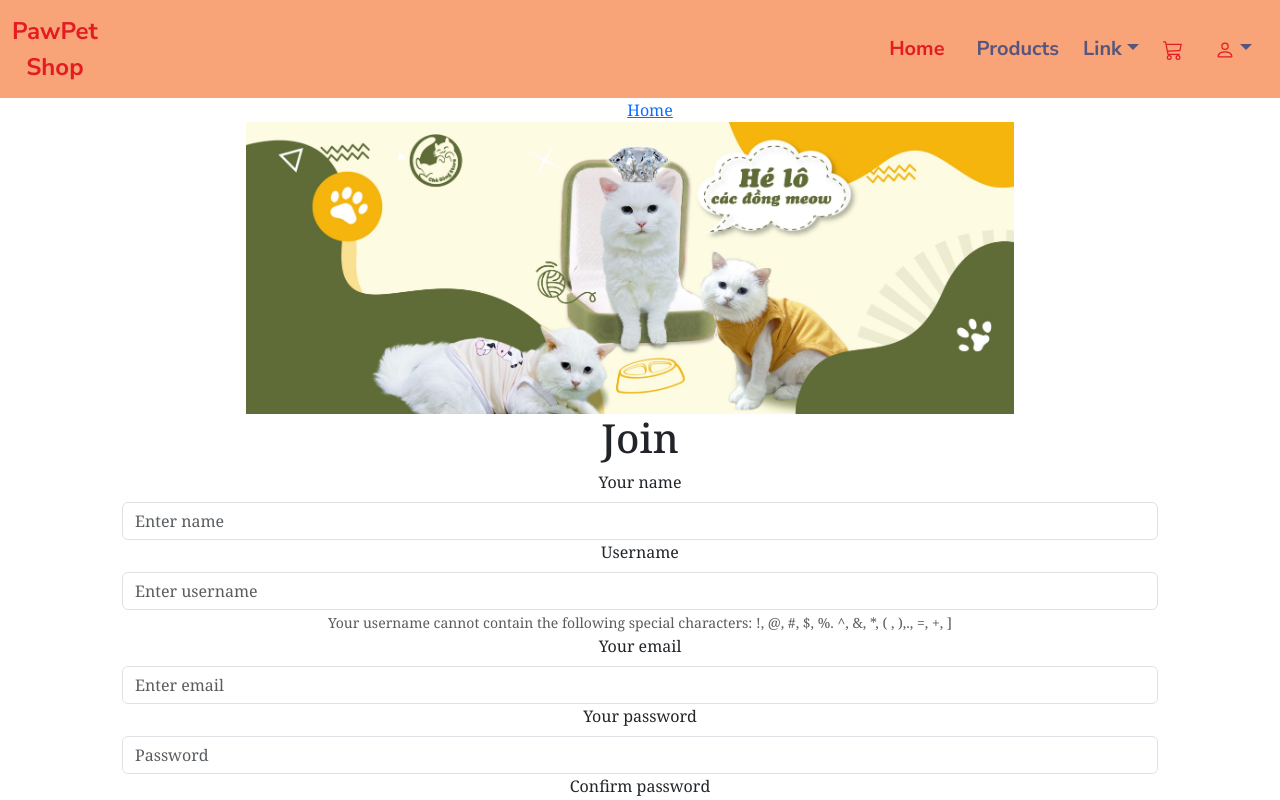
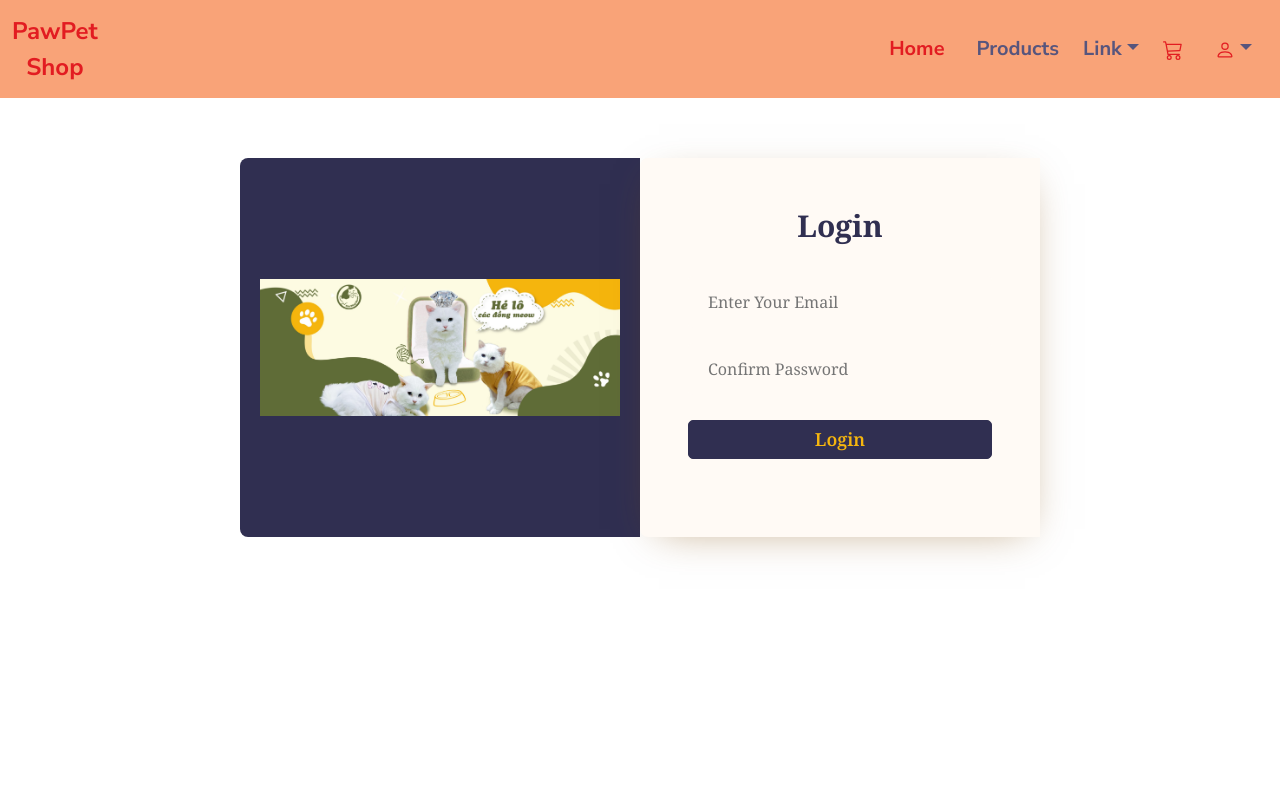
Before and after one commit to xrnhy2911/paw-pet-shop, a React (Create React App) app: page /login in a window 1280 px wide. Shown: the top 800 px of the page. Built offline with nearby package versions, Linux system fonts and the light colour scheme.

Commit message:
login, css login, css footer

```diff
--- a/src/components/contact/contact.jsx
+++ b/src/components/contact/contact.jsx
@@ -21,6 +21,8 @@ export default function Contact() {
                         <img src={chabong} alt="" srcset="" />
                     </div>
                 </div>
+
+
             </div>
         </div>
 
--- a/src/components/footer/footer.css
+++ b/src/components/footer/footer.css
@@ -40,7 +40,7 @@
 }
 
 .sb_footer-link_div h4{
-    font-size: 20px;
+    font-size: 16px;
     font-weight: 600;
     margin-bottom: 10px;
     margin-top: 10px;
@@ -52,7 +52,7 @@
 
 
 .sb_footer-link_div a p{
-    font-size: 18px;
+    font-size: 14px;
     line-height: 17px;
     margin-top: 1rem;
 }
@@ -63,7 +63,7 @@
 }
 
 .sb_footer-link_div p{
-    font-size: 15px;
+    font-size: 13px;
     line-height: 15px;
     margin: 0.5rem 0;
     cursor: pointer;
@@ -85,7 +85,7 @@
 }
 
 .sb_footer-below-link p{
-    font-size: 13px;
+    font-size: 11px;
     line-height: 15px;
     margin-left: 2rem;
     color: white;
@@ -100,7 +100,7 @@ hr{
 }
 
 .sb_footer-copyright p{
-    font-size: 12px;
+    font-size: 10px;
     line-height: 15px;
     color: rgb(79, 74, 74);
     font-weight: 500;
@@ -109,7 +109,7 @@ hr{
 
 @media screen and (max-width:850px) {
     .sb_footer{
-        font-size: 34px;
+        font-size: 32px;
         line-height: 42px;
     }
 
@@ -117,7 +117,7 @@ hr{
 
 @media screen and (max-width:550px) {
     .sb_footer{
-        font-size: 34px;
+        font-size: 32px;
         line-height: 42px;
 
     }
@@ -127,7 +127,7 @@ hr{
     }
 
     .sb_footer-btn p{
-        font-size: 14px;
+        font-size: 12px;
         line-height: 20px;
     }
 
@@ -148,7 +148,7 @@ hr{
 
 @media screen and (max-width:400px) {
     .sb_footer{
-        font-size: 27px;
+        font-size: 25px;
     }
 
 }
--- a/src/components/login/Login.jsx
+++ b/src/components/login/Login.jsx
@@ -1,71 +1,28 @@
 import React from 'react';
-import { Form, Container, Col } from 'react-bootstrap';
 import theCat from '../../img/chabongimg.jpg'
 import './login.css'
 
 export default function Login(){
-    return (
-        <div className = "SignUp-Button">
-        <Container>
-                <Col className="Col-1">
-                  <div className="home">
+    return(
+        <div className="login_contact">
+            {/* <h1>Contact Us</h1> */}
+            <div className="login_sb_contact"> {/* container */}
+                <div className="login_sb_contact-link"> {/* main */}
+                <div className="login_contact-img">
+                        <img src={theCat} alt="" srcset="" />
+                    </div>
+                    <div className="login_sb_contact-link-div"> {/* content */}
+                    <h2> Login </h2>
+                    <form action="#" method="post">
+                        <input type="email" name="name" placeholder="Enter Your Email" />
+                        <input type="password" name="cf_pass" placeholder="Confirm Password" />
+                        <button type="submit" className="login_btn"> Login <i className="fas fa-paper"></i></button>
+                    </form>
+                    </div>
 
-                  <a href="/"  role="button" aria-pressed="true"> Home</a>
-                  </div>
-                  <div className="thePeople">
-                      <img src={theCat} alt="thePeople" />
-                  </div>
+                </div>
+            </div>
+        </div>
 
-                </Col>
-
-                <Col className="Col-2">
-                  <div className="signupTitle">
-                        <h1 className="CL">Join </h1>
-                    </div>
-                    <Form className="signUp-from">
-                        <Form.Group className="formBasicName">
-                            <Form.Label className="">Your name</Form.Label>
-                            <Form.Control placeholder="Enter name"
-                                required/>
-                        </Form.Group>
-                        <Form.Group className="formBasicUsername">
-                            <Form.Label className="">Username</Form.Label>
-                            <Form.Control placeholder="Enter username"
-                                required/>
-                            <Form.Text className="text-muted">
-                                Your username cannot contain the following special characters: !, @, #, $, %. ^, &, *, ( , ),., =, +, ]
-                            </Form.Text>
-                        </Form.Group>
-                        <Form.Group className="formBasicEmail">
-                            <Form.Label className="">Your email</Form.Label>
-                            <Form.Control
-                                type="email"
-                                placeholder="Enter email"
-                                required/>
-                        </Form.Group>
-                        <Form.Group className="formBasicPassword">
-                            <Form.Label className="">Your password</Form.Label>
-                            <Form.Control type="password" placeholder="Password"
-                              required/>
-                        </Form.Group>
-                        <Form.Group className="formBasicConfirmPassword">
-                            <Form.Label className="">Confirm password</Form.Label>
-                            <Form.Control type="password" placeholder="Confirm password"
-                              required
-                              />
-                            <Form.Text className="text-warning">
-                                ddkdkdkd
-                            </Form.Text>
-                        </Form.Group>
-                        <div className="btnContinue">
-                            <button className="SW" type="submit">
-                                Continue
-                            </button>
-                        </div>
-                    </Form>
-                </Col>
-        </Container>
-
-    </div>
     );
 };
--- a/src/components/login/login.css
+++ b/src/components/login/login.css
@@ -1,24 +1,138 @@
-img{
-    width: 60vw;
+*{
+    padding: 0;
+    margin: 0;
+    box-sizing: border-box;
+    font-family: 'Noto Serif', serif;
 }
 
-.Col-2{
-    padding:0px 40px;
+.login_contact{
+    position: relative;
+    min-height: 100vh;
+    z-index: 0;
+    background-color: white;
+    padding: 30px;
+    justify-content: center;
+    display: grid;
+    grid-template-rows: 1fr auto 1fr;
+    align-items: center;
 }
 
-.Col-1{
-    padding-right: 20px;
-    display: grid;
-    justify-content: center;
+.login_sb_contact{
+    max-width: 800px;
+    margin-top: 0 auto;
 }
 
-.Col-1 > .home{
-    margin-top: auto;
-    margin-bottom: auto;
-    margin-left: 20px;
-    display: block;
+.login_contact h2{
+    line-height: 40px;
+    margin-bottom: 5px;
+    font-size: 30px;
+    font-weight: bold;
+    color: #302f51;
+    text-align: center;
+}
+
+.login_contact .login_sb_contact-link {
+    position: relative;
+    display: flex;
+    margin: 30px 0;
+}
+
+.login_sb_contact-link-div {
+    flex-basis: 50%;
+    padding: 3em 3em;
+    background: #fffaf5;
+    box-shadow: 2px 9px 40px -17px rgb(125, 73, 5, 0.5);
+    border-top-left-radius: 8px;
+    border-bottom-left-radius: 8px;
+}
+
+.login_contact-img{
+    flex-basis: 50%;
+    background-size: cover;
+    background: #302f51;
+    padding: 20px;
+    border-top-left-radius: 8px !important;
+    border-bottom-left-radius: 8px !important;
     align-items: center;
-    justify-content: center;
+    display: grid;
+
+}
+.login_contact img{
+    max-width: 100%;
+}
+
+.login_btn,
+button{
+    border: 1px solid #302f51;
+    border-radius: 5px;
+    padding: 5px 0;
+}
+input{
+    border-radius: 5px;
+}
+
+.login_btn{
+    margin-top: 10px;
+}
+
+
+.login_btn:hover,
+button:hover{
+    color: #302f51;
+    transition: 0.5s ease;
+    background-color: whitesmoke;
+}
+
+.login_contact form {
+    margin: 30px 0;
+}
+
+.login_contact input, textarea{
+    outline: none !important;
+    margin-bottom: 15px;
+    font-stretch: 16px;
+    color: #999;
+    padding: 14px 20px;
     width: 100%;
-    color: #553566;
+    display: inline-block;
+    box-sizing: border-box;
+    border: none;
+    background: #fffaf5;
+    transition: 0.3s ease;
 }
+
+.login_contact input:focus{
+    background: transparent;
+    border: 1px solid #f88d58;
+}
+
+.login_contact button{
+    font-size: 18px;
+    color: #f5b60e;
+    width: 100%;
+    background: #302f51;
+    font-weight: 600;
+    transition: 0.3s ease;
+}
+
+@media(max-width:736px){
+    .login_contact .login_sb_contact-link{
+        flex-direction: column;
+    }
+    .login_contact form{
+        margin-top: 30px;
+        margin-bottom: 10px;
+
+    }
+    .login_socialmedia{
+        border-radius: 0;
+        border-bottom-left-radius: 8px;
+        border-bottom-right-radius: 8px;
+        order: 2;
+    }
+    .login_sb_contact-link-div{
+        order: 1;
+        border-top-left-radius: 8px;
+        border-top-right-radius: 8px;
+    }
+}
```
